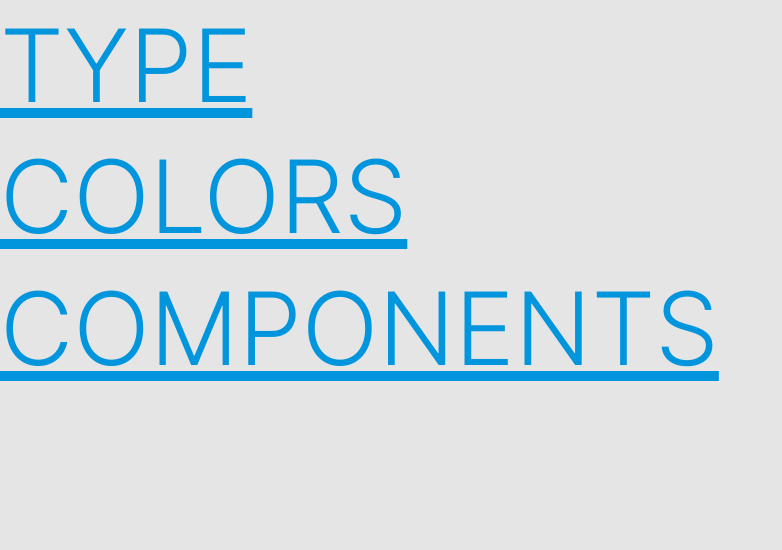
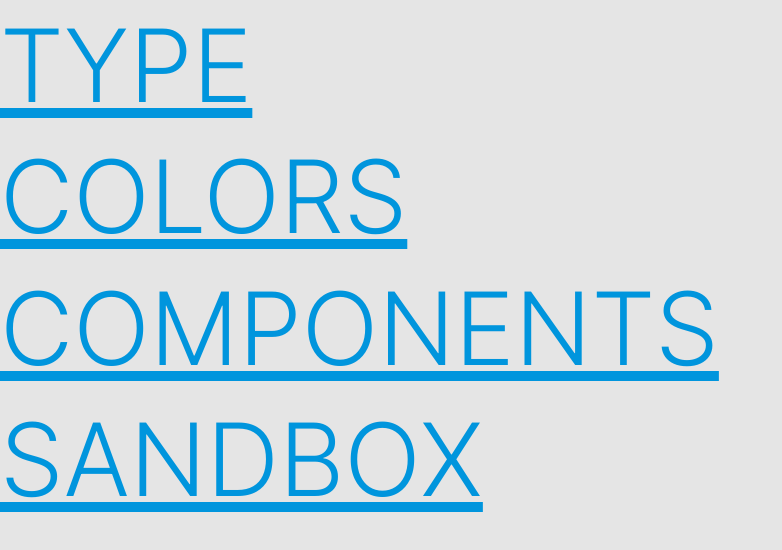
Before and after one commit to Beardography/Depot, a Vue app: page / in a window 1280 px wide. Shown: the top 550 px of the page, without its empty margins (0-782 px from the left). Built offline with nearby package versions, Linux system fonts and the light colour scheme.

Commit message:
added route to sandbox page

```diff
--- a/src/views/HomeView.vue
+++ b/src/views/HomeView.vue
@@ -5,5 +5,6 @@
     <h1><router-link to="/type">Type</router-link></h1>
     <h1><router-link to="/colors">Colors</router-link></h1>
     <h1><router-link to="/components">Components</router-link></h1>
+    <h1><router-link to="/sandbox">Sandbox</router-link></h1>
   </div>
 </template>
```
